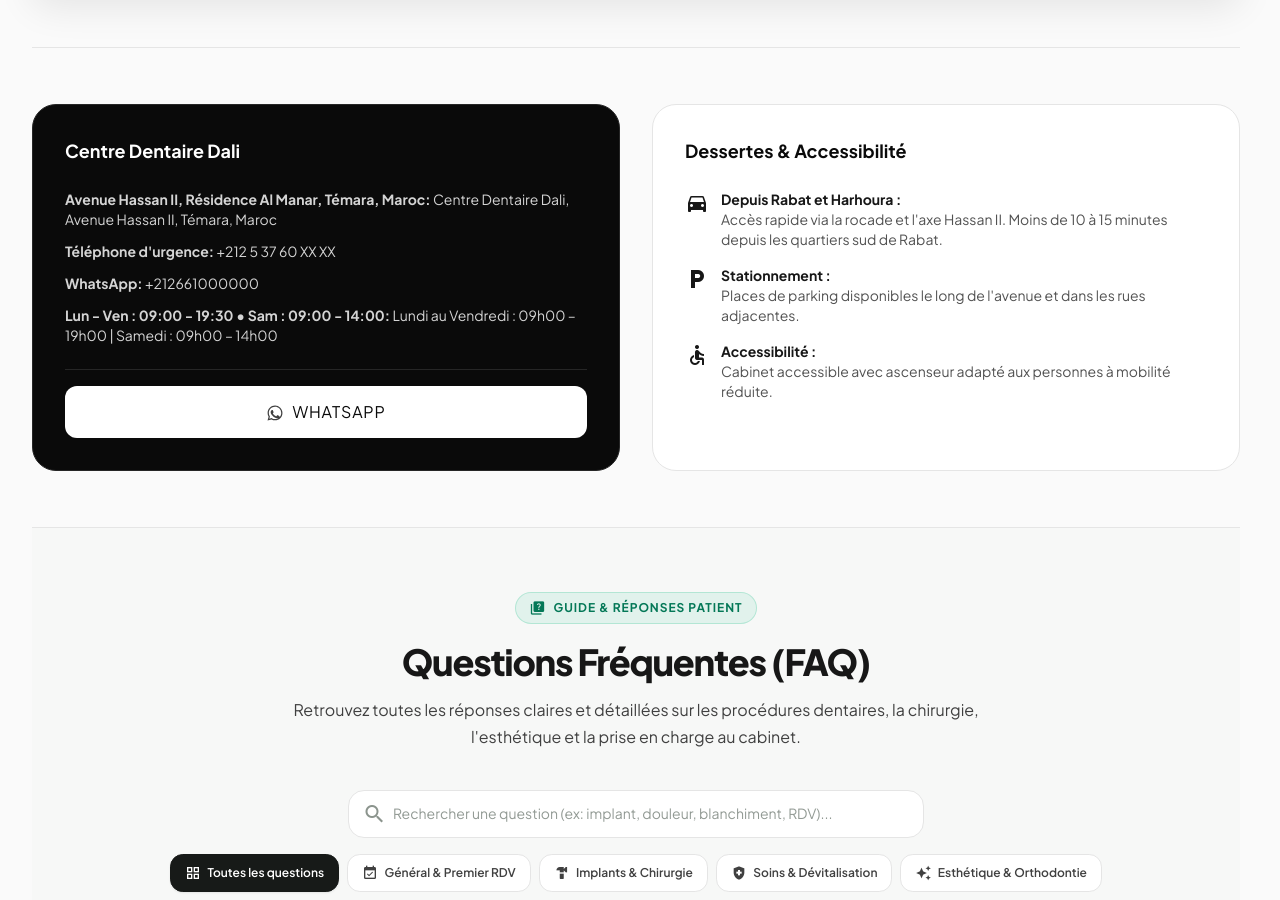
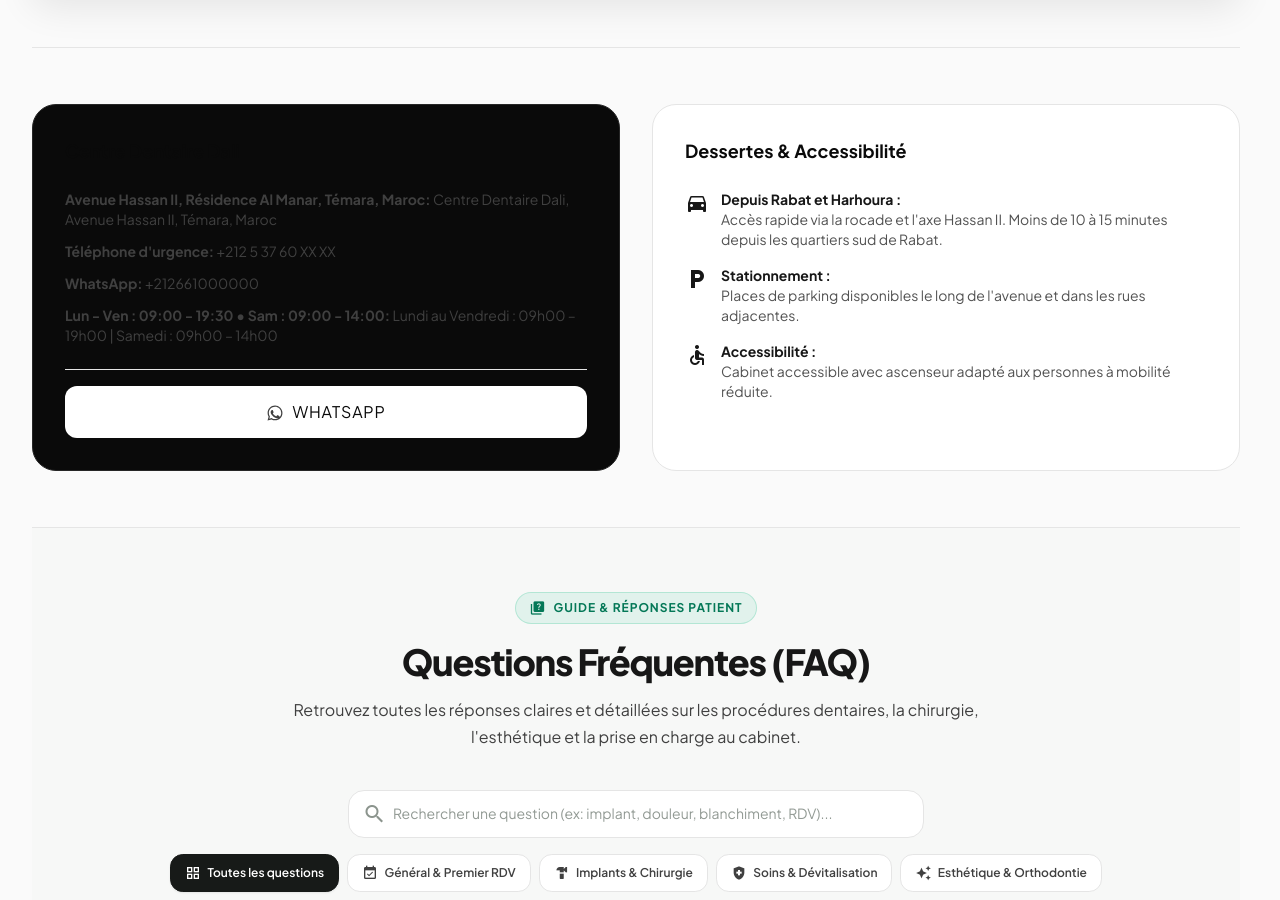
Before and after one commit to marvenpiadri/DrDali, an Angular app: page /clinic in a window 1280 px wide. Shown: the part 3180-4080 px from the top of the page. Built offline with nearby package versions, Linux system fonts and the light colour scheme; grey boxes are pictures that could not be loaded; a web font is replaced by a local one.

Commit message:
Make page utility colors respect light and dark themes

```diff
--- a/src/app/pages/clinic/clinic.html
+++ b/src/app/pages/clinic/clinic.html
@@ -122,15 +122,15 @@
     <div class="grid grid-cols-1 lg:grid-cols-2 gap-8">
 
       <div class="p-8 rounded-3xl bg-neutral-950 text-white border border-neutral-800 space-y-6 text-left rtl:text-right">
-        <h3 class="text-lg font-bold text-white">{{ 'brandName' | translate }}</h3>
-        <div class="space-y-3 text-xs sm:text-sm text-neutral-300">
+        <h3 class="text-lg font-bold text-neutral-950 dark:text-white">{{ 'brandName' | translate }}</h3>
+        <div class="space-y-3 text-xs sm:text-sm text-neutral-700 dark:text-neutral-300">
           <p><strong>{{ 'clinicAddress' | translate }}:</strong> {{ clinic.clinicInfo.address }}</p>
           <p><strong>{{ 'emergencyPhoneLabel' | translate }}:</strong> {{ clinic.clinicInfo.phone }}</p>
           <p><strong>{{ 'btnWhatsApp' | translate }}:</strong> {{ clinic.clinicInfo.whatsappNumber }}</p>
           <p><strong>{{ 'openingHours' | translate }}:</strong> {{ clinic.clinicInfo.openingHours }}</p>
         </div>
 
-        <div class="pt-4 border-t border-neutral-800">
+        <div class="pt-4 border-t border-neutral-200 dark:border-neutral-800">
           <button
             type="button"
             (click)="openWhatsApp.emit()"
```
